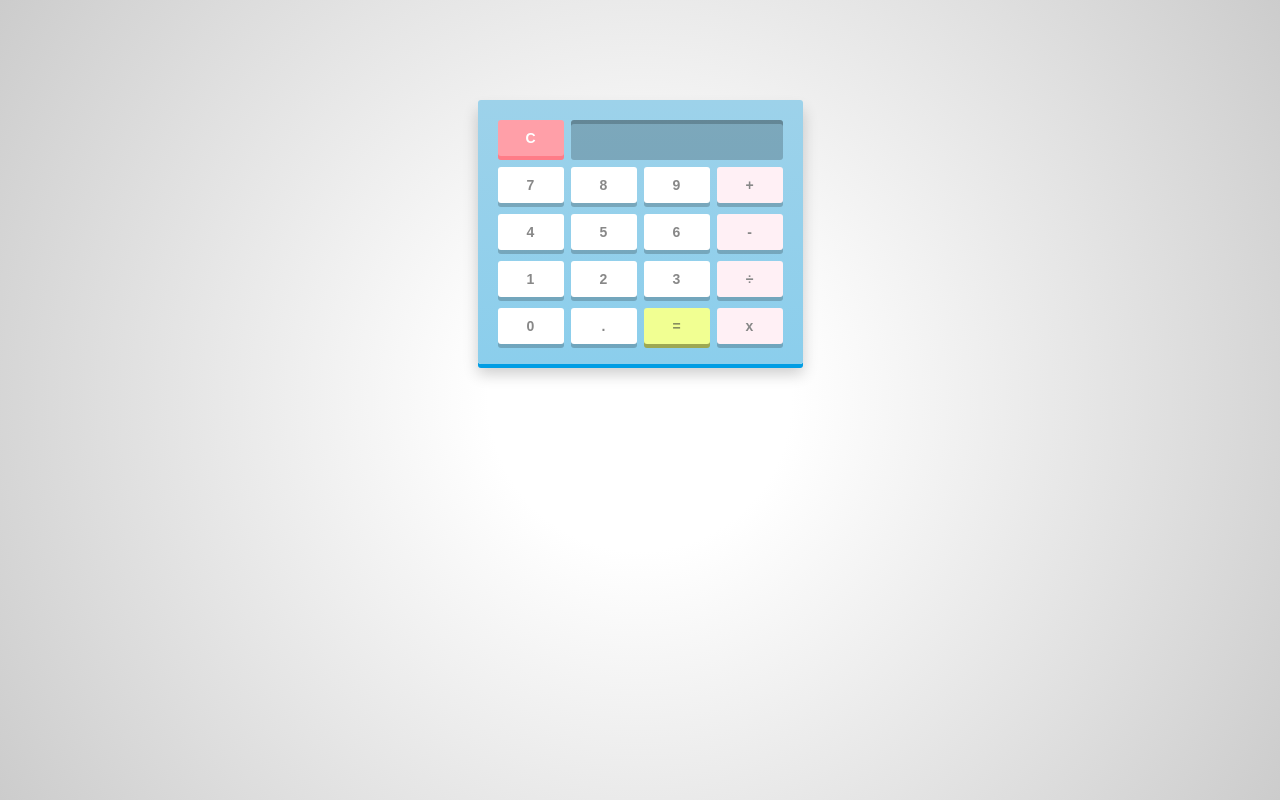
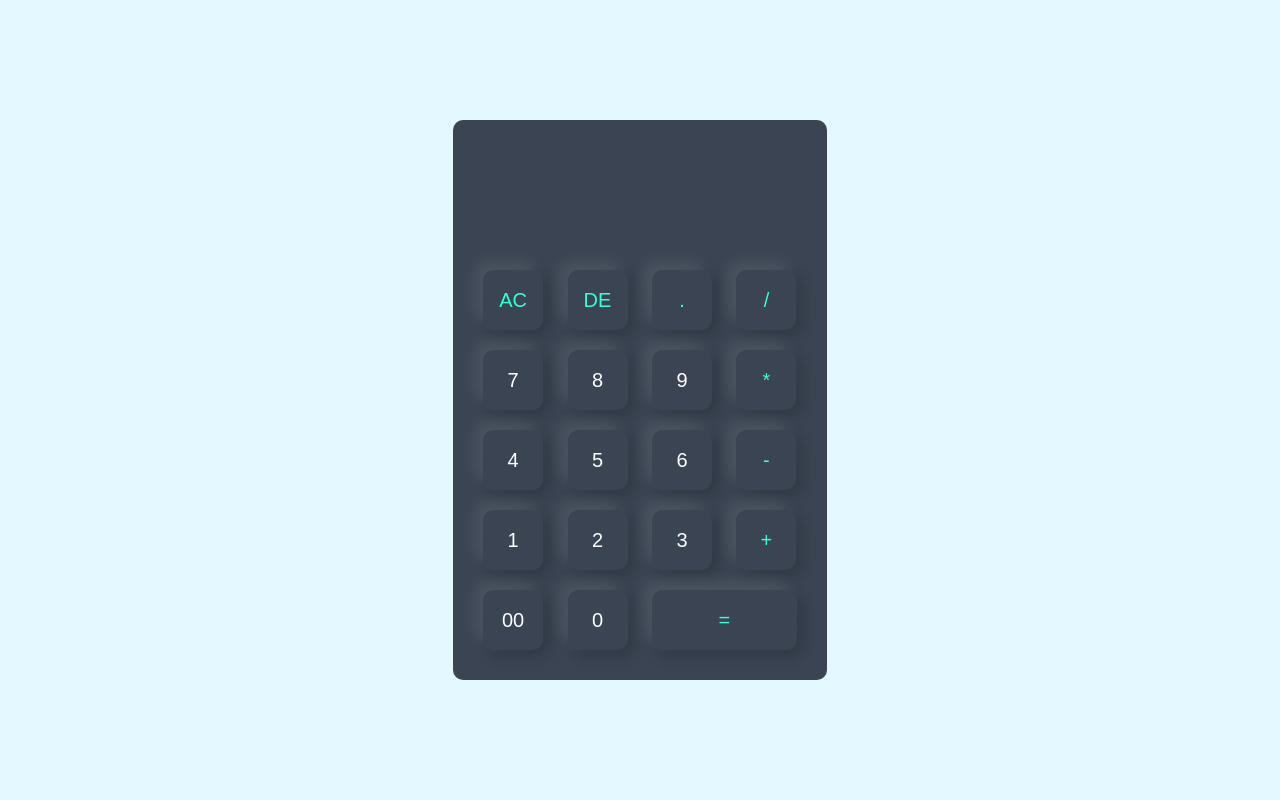
Before and after one commit to saberramim/caculator, a plain HTML site: page index.html in a window 1280 px wide. Drawn offline with Linux system fonts and the light colour scheme.

Commit message:
add new style

```diff
--- a/css/style.css
+++ /dev/null
@@ -1,144 +0,0 @@
-*{
-    margin: 0;
-    padding: 0;
-    /* Padding and border are included in the element's total width and height */
-    -webkit-box-sizing: border-box;
-    box-sizing: border-box;
-
-    font:bold 14px Aria,sans-serif;
-}
-
-html {
-    height: 100%;
-    background: white;
-    background: radial-gradient(circle, #fff 20%, #ccc);
-    background-size: cover;
-}
-
-#calculator {
-    width: 325px;
-    height: auto;
-
-    margin: 100px auto;
-    padding: 20px 20px 9PX;
-
-    background: #9dd2ea;
-    background: linear-gradient(#9dd2ea, #8bceec);
-    border-radius: 3px;
-    /* Using box shadows to create 3D effects */
-    box-shadow: 0px 4px #009de4, 0px 10px 15px rgba(0,0,0,0.2);
-}
-
-#screen {
-    float: right;
-
-    height: 40px;
-    width: 212px;
-
-    padding: 0 10px;
-
-    background: rgba(0, 0, 0, 0.2);
-    border-radius: 3px;
-    /* Inset shadow on the screen to create indent */
-    box-shadow: inset 0px 4px rgba(0, 0, 0, 0.2);
-
-    /* Typography */
-    font-size: 17px;
-    line-height: 40px;
-    color: white;
-    text-shadow: 1px 1px 2px rgba(0, 0, 0, 0.2);
-    text-align: right;
-    letter-spacing: 1px;
-}
-
-/* Clear Floats to make sure #calculator includes them correctly */
-.keys, .top {
-    overflow: hidden;
-}
-
-/* Applying css on all the keys */
-.keys span, #clear {
-    float: left;
-    position: relative;
-    top: 0;
-    /* Specifies the type of cursor to be displayed when pointing on an element. */
-    cursor: pointer;
-
-    width: 66px;
-    height: 36px;
-
-    background: white;
-    border-radius: 3px;
-    box-shadow: 0px 4px rgba(0, 0, 0, 0.2);
-
-    margin: 0 7px 11px 0;
-
-    color: #888;
-    line-height: 36px;
-    text-align: center;
-
-    /* prevent selection of text inside keys */
-    user-select: none;
-
-    /* Transitions allows you to change property values smoothly  */
-    transition: all 0.2s ease;
-}
-
-.keys span.operator {
-    background: #FFF0F5;
-    margin-right: 0; /* 7px in previous setting*/
-}
-.keys span.operator.active {
-    box-shadow: 0px 0px #717a33;
-    background: #9c89f6;
-    color: white;
-    top: 4px;
-}
-
-/* Eval Button */
-.keys span.eval {
-    background: #f1ff92;
-    box-shadow: 0px 4px #9da853;
-    color: #888e5f;
-}
-
-.keys span.eval:hover {
-    background: #abb850;
-    box-shadow: 0px 4px #717a33;
-    color: #ffffff;
-}
-
-.keys span.eval:active {
-    box-shadow: 0px 0px #717a33;
-    top: 4px;
-}
-
-/* Clear Button */
-#clear {
-    background: #ff9fa8;
-    box-shadow: 0px 4px #ff7c87;
-    color: white;
-}
-
-#clear:hover {
-    background: #f68991;
-    box-shadow: 0px 4px #d3545d;
-    color: white;
-}
-
-#clear:active {
-    top: 4px;
-    box-shadow: 0px 0px #d3545d;
-}
-
-/* Other Buttons */
-.keys span:hover {
-    background: #9c89f6;
-    box-shadow: 0px 4px #6b54d3;
-    color: white;
-}
-
-.keys span:active {
-    box-shadow: 0px 0px #6b54d3;
-    top: 4px;
-}
--- a/index.html
+++ b/index.html
@@ -2,42 +2,57 @@
 <html lang="en">
   <head>
     <meta charset="UTF-8" />
-    <title>Calculator</title>
-    <link rel="stylesheet" type="text/css" href="css/style.css" />
+    <meta name="viewport" content="width=device-width, initial-scale=1.0" />
+    <title>Calculator using javascript</title>
+    <link rel="stylesheet" href="./style.css" />
   </head>
   <body>
-    <div id="calculator">
-      <!-- Screen and clear key -->
-      <div class="top">
-        <span id="clear" onclick="calculatorObject.handleClear()">C</span>
-        <div id="screen"></div>
-      </div>
-
-      <div class="keys">
-        <!-- operators and other keys -->
-        <span>7</span>
-        <span>8</span>
-        <span>9</span>
-        <span class="operator">+</span>
-        <span>4</span>
-        <span>5</span>
-        <span>6</span>
-        <span class="operator">-</span>
-        <span>1</span>
-        <span>2</span>
-        <span>3</span>
-        <span class="operator">÷</span>
-        <span onclick="calculatorObject.pressNumber(0)">0</span>
-        <span onclick="calculatorObject.pressDot()">.</span>
-        <span class="eval" onclick="calculatorObject.handleEval()">=</span>
-        <span
-          id="multiple"
-          class="operator"
-          onclick="calculatorObject.pressOperator('multiple')"
-          >x</span
-        >
+    <div class="container">
+      <div class="calculator">
+        <form>
+          <div class="display">
+            <input type="text" name="display" />
+          </div>
+          <div>
+            <input type="button" value="AC" onclick="display.value = ''" class="operator"/>
+            <input
+              type="button"
+              value="DE"
+              onclick="display.value = display.value.toString().slice(0 ,-1)" class="operator"
+            />
+            <input type="button" value="." onclick="display.value += '.'" class="operator"/>
+            <input type="button" value="/" onclick="display.value += '/'" class="operator"/>
+          </div>
+          <div>
+            <input type="button" value="7" onclick="display.value += '7'" />
+            <input type="button" value="8" onclick="display.value += '8'" />
+            <input type="button" value="9" onclick="display.value += '9'" />
+            <input type="button" value="*" onclick="display.value += '*'" class="operator"/>
+          </div>
+          <div>
+            <input type="button" value="4" onclick="display.value += '4'" />
+            <input type="button" value="5" onclick="display.value += '5'" />
+            <input type="button" value="6" onclick="display.value += '6'" />
+            <input type="button" value="-" onclick="display.value += '-'" class="operator"/>
+          </div>
+          <div>
+            <input type="button" value="1" onclick="display.value += '1'" />
+            <input type="button" value="2" onclick="display.value += '2'" />
+            <input type="button" value="3" onclick="display.value += '3'" />
+            <input type="button" value="+" onclick="display.value += '+'" class="operator"/>
+          </div>
+          <div>
+            <input type="button" value="00" onclick="display.value += '00'" />
+            <input type="button" value="0" onclick="display.value += '0'" />
+            <input
+              type="button"
+              value="="
+              onclick="display.value = eval(display.value)"
+              class="equal operator"
+            />
+          </div>
+        </form>
       </div>
     </div>
-    <script type="text/javascript" src="build/main.js"></script>
   </body>
 </html>
--- a/js/index.js
+++ /dev/null
@@ -1,4 +0,0 @@
-import CalculatorView from './calculatorView.js'
-
-const calculatorObject = new CalculatorView()
-window.calculatorObject = calculatorObject
--- /dev/null
+++ b/style.css
@@ -0,0 +1,53 @@
+* {
+  margin: 0;
+  padding: 0;
+  font-family: Arial, Helvetica, sans-serif;
+  box-sizing: border-box;
+}
+
+.container {
+  width: 100%;
+  height: 100vh;
+  background: #e3f9ff;
+  display: flex;
+  align-items: center;
+  justify-content: center;
+}
+.calculator {
+  background: #3a4452;
+  padding: 20px;
+  border-radius: 10px;
+}
+
+.calculator form input {
+  border: 0;
+  outline: 0;
+  width: 60px;
+  height: 60px;
+  border-radius: 10px;
+  box-shadow: -8px -8px 15px rgba(255, 255, 255, 0.1),
+    5px 5px 15px rgba(0, 0, 0, 0.2);
+  background: transparent;
+  font-size: 20px;
+  color: #fff;
+  cursor: pointer;
+  margin: 10px;
+}
+form .display {
+  display: flex;
+  justify-content: flex-end;
+  margin: 20px 0;
+}
+form .display input {
+  text-align: right;
+  flex: 1;
+  font-size: 45px;
+  box-shadow: none;
+}
+
+form input.equal {
+  width: 145px;
+}
+form input.operator {
+  color: #33ffd8;
+}
```
Also changed, not shown: package.json (deleted, +0 -27 lines), webpack.config.js (deleted, +0 -12 lines), .babelrc (deleted), images/screenshot.png (deleted), 3 other files.
